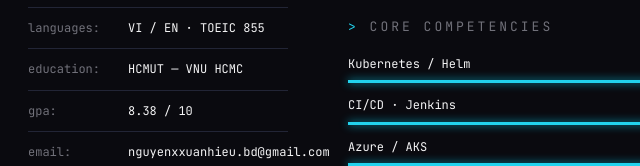
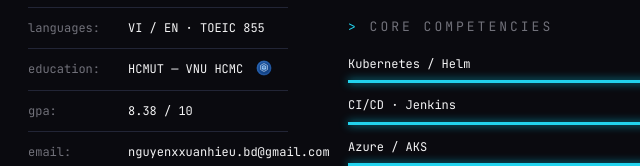
Before and after one commit to hieunguyen0202/hieu-profile, a website: page public/index.html in a window 1280 px wide. Shown: the part 1458-1624 px from the top of the page, 102-742 px from the left. Drawn offline with Linux system fonts and the light colour scheme.

Commit message:
feat(home): add small HCMUT-style icon beside education meta

```diff
--- a/public/css/style.css
+++ b/public/css/style.css
@@ -666,6 +666,15 @@ section {
   color: var(--white);
 }
 
+.meta-val .edu-icon {
+  display: inline-block;
+  width: 16px;
+  height: 16px;
+  margin-left: 6px;
+  vertical-align: -3px;
+  border-radius: 50%;
+}
+
 .about-content h2 {
   font-family: var(--sans);
   font-size: 1.7rem;
--- a/public/index.html
+++ b/public/index.html
@@ -109,7 +109,7 @@
             <div class="meta-item"><span class="meta-key">name:</span><span class="meta-val">Nguyen Xuan Hieu</span></div>
             <div class="meta-item"><span class="meta-key">location:</span><span class="meta-val">HCMC, Vietnam</span></div>
             <div class="meta-item"><span class="meta-key">languages:</span><span class="meta-val">VI / EN · TOEIC 855</span></div>
-            <div class="meta-item"><span class="meta-key">education:</span><span class="meta-val">HCMUT — VNU HCMC</span></div>
+            <div class="meta-item"><span class="meta-key">education:</span><span class="meta-val">HCMUT — VNU HCMC <img class="edu-icon" src="badges/hcmut-icon.svg" alt="HCMUT" width="16" height="16"></span></div>
             <div class="meta-item"><span class="meta-key">gpa:</span><span class="meta-val">8.38 / 10</span></div>
             <div class="meta-item"><span class="meta-key">email:</span><span class="meta-val">nguyenxxuanhieu.bd@gmail.com</span></div>
           </div>
```
Also changed, not shown: public/badges/hcmut-icon.svg (added).
